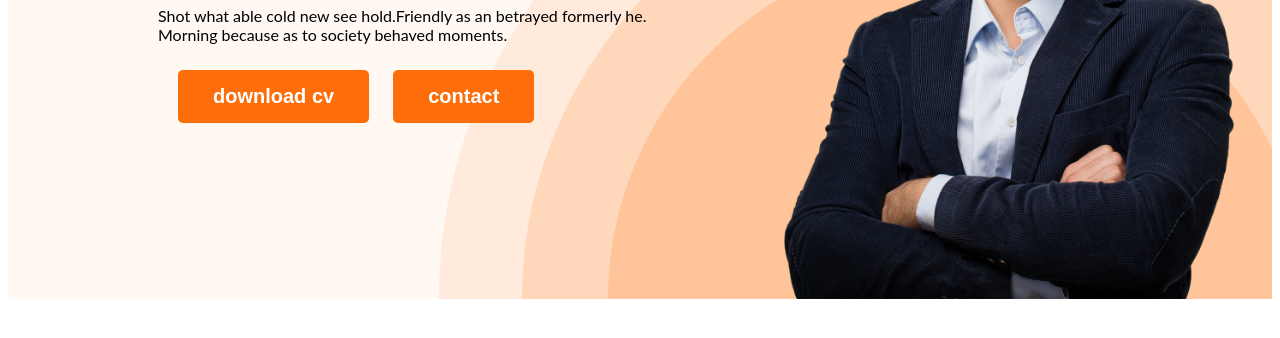
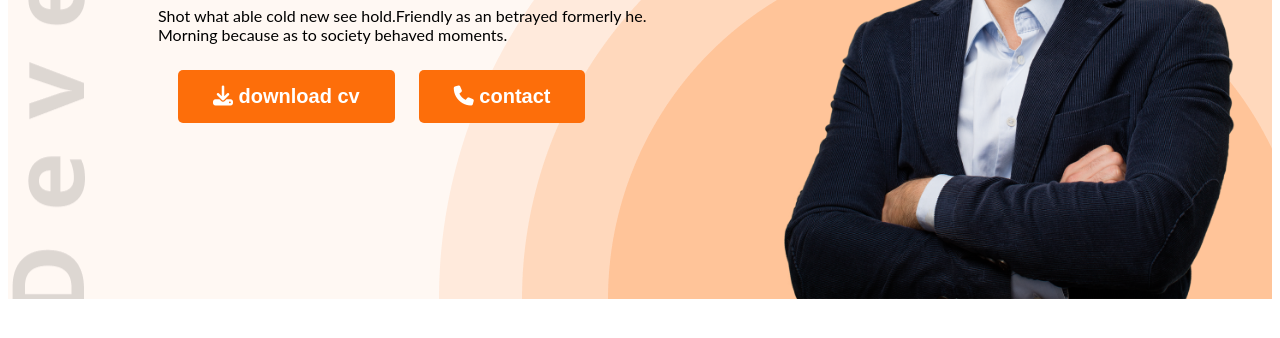
Before and after one commit to Ishraq13/developer-portfolio, a plain HTML site: page index.html in a window 1280 px wide. Shown: the part 462-800 px from the top of the page. Drawn offline with Linux system fonts and the light colour scheme.

Commit message:
added background and icon

```diff
--- a/index.html
+++ b/index.html
@@ -10,6 +10,8 @@
     <link href="https://fonts.googleapis.com/css2?family=Open+Sans:ital,wght@0,800;1,800&display=swap" rel="stylesheet">
 
     <link rel="stylesheet" href="styles/portfolio.css">
+
+    <script src="https://kit.fontawesome.com/860087baa9.js" crossorigin="anonymous"></script>
 </head>
 
 <body>
@@ -28,8 +30,8 @@
                 <h2 class="banner-titile">Mary Hardy</h2>
                 <p class="banner-text">Shot what able cold new see hold.Friendly as an betrayed formerly he. Morning
                     because as to society behaved moments.</p>
-                <button class="btn-primary">download cv</button>
-                <button class="btn-primary">contact</button>
+                <button class="btn-primary"><i class="fa-solid fa-download"></i> download cv</button>
+                <button class="btn-primary"><i class="fa-solid fa-phone"></i> contact</button>
             </div>
             <img class="profile-pic" src="images/hardy.png" alt="">
 
@@ -146,7 +148,7 @@
                 </div>
             </div>
             <div class="download-cv">
-                <button class="btn-primary">Download CV</button>
+                <button class="btn-primary"><i class="fa-solid fa-download"></i>  Download CV</button>
             </div>
          </section>
     </main>
--- a/styles/portfolio.css
+++ b/styles/portfolio.css
@@ -68,9 +68,9 @@ nav a {
 /* header related styles */
 .header {
     background-color: #FFF8F3;
-    background-image: url(../images/header_bg.png);
+    background-image: url('../images/header_bg.png'), url('../images/developer.png');
     background-repeat: no-repeat;
-    background-position: bottom right;
+    background-position: bottom right, top left;
 }
 
 .banner {
```
